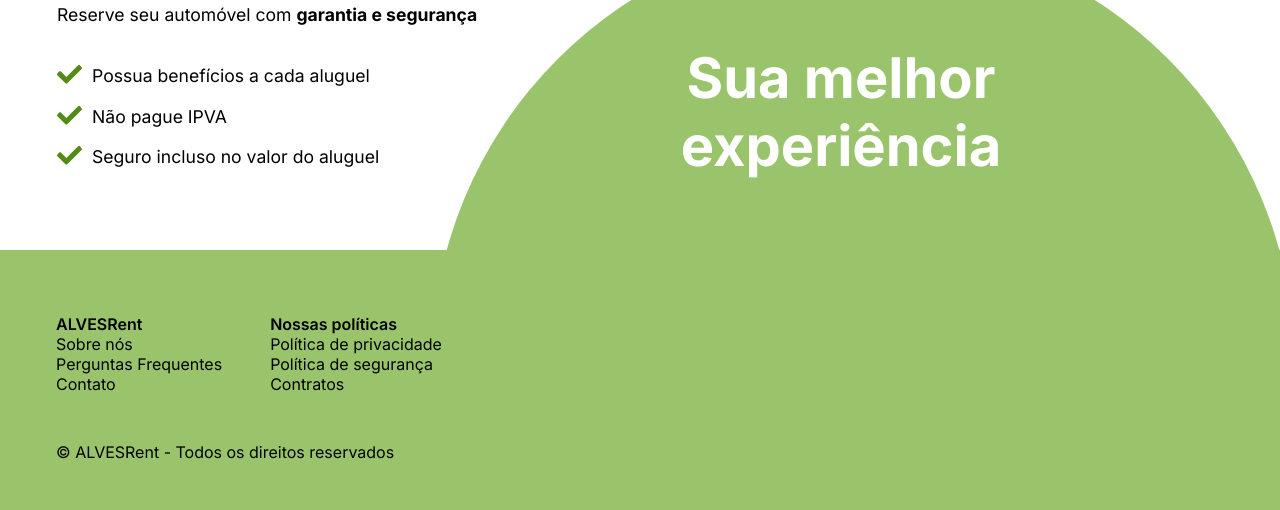
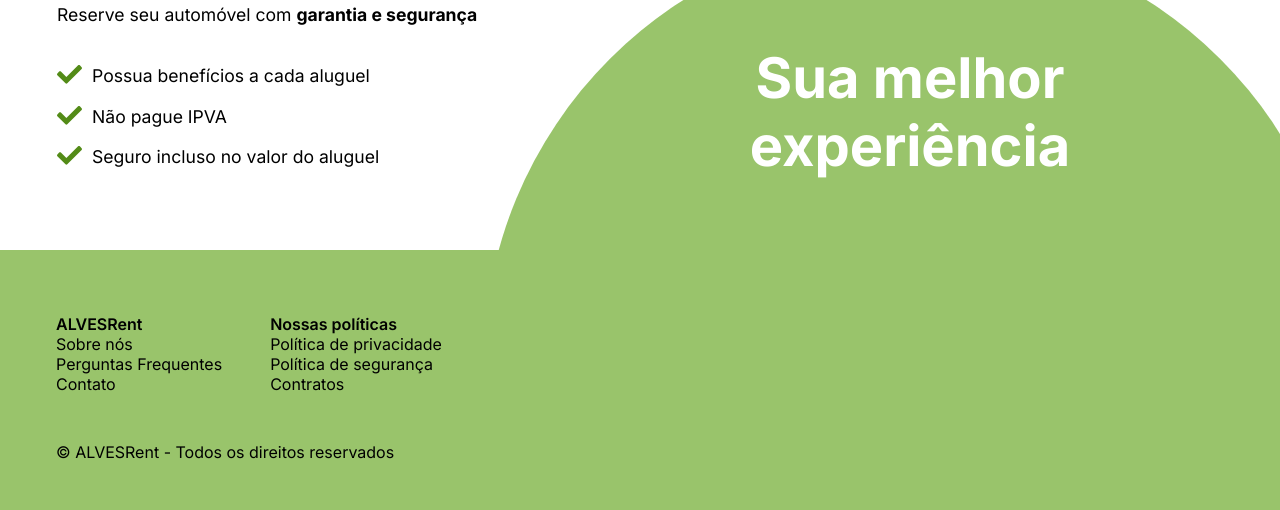
Before and after one commit to alvessleo/PAFT-aluguel-de-carros, a plain HTML site: page index.html in a window 1280 px wide. Shown: the part 1516-2026 px from the top of the page. Drawn offline with Linux system fonts and the light colour scheme.

Commit message:
mini ajuste

```diff
--- a/static/css/main.scss
+++ b/static/css/main.scss
@@ -540,10 +540,10 @@ footer{
             border-radius: none;
             width: 1100px;
             /* height: 691px; */
-            transform: translate(218px, -21px);
+            transform: translate(270px, -21px);
 
             p{
-                transform: translate(363px, 210px);
+                transform: translate(380px, 210px);
             }
         }
     }
```
Also changed, not shown: static/css/main.css.
